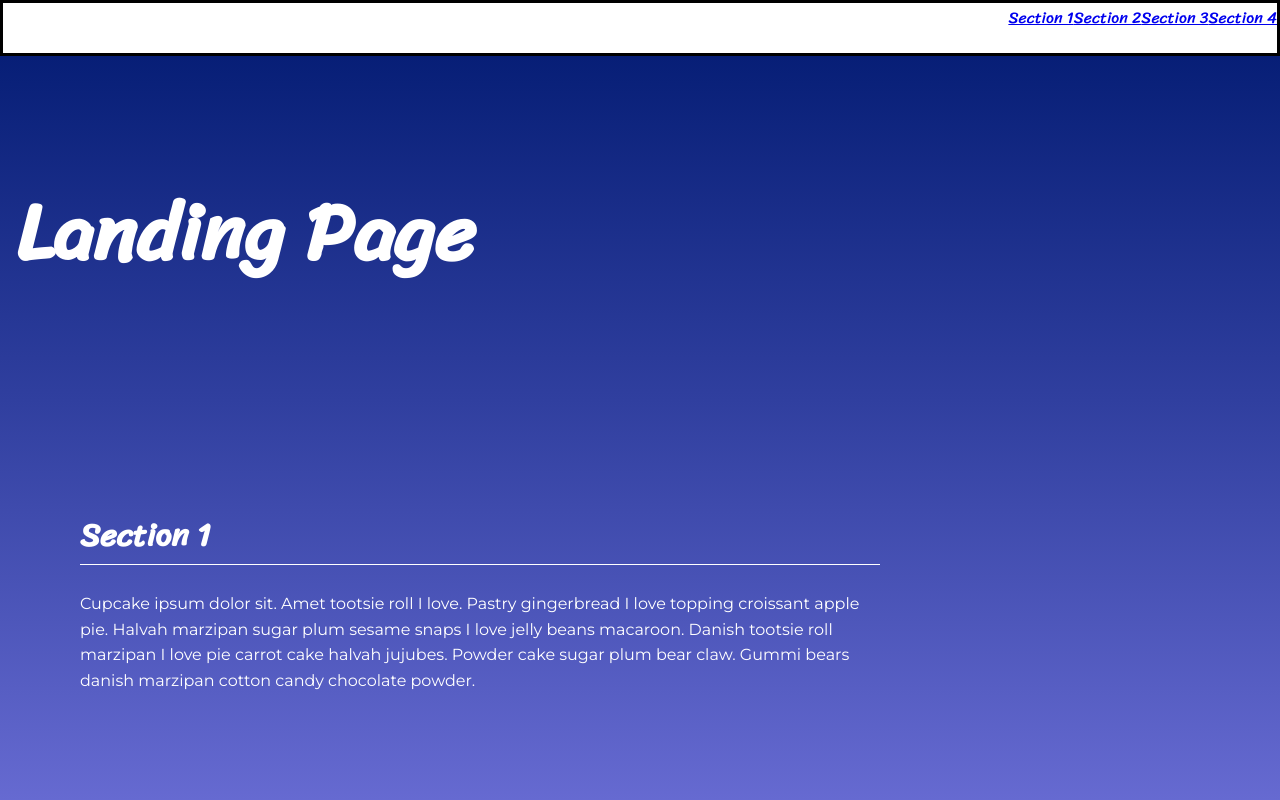
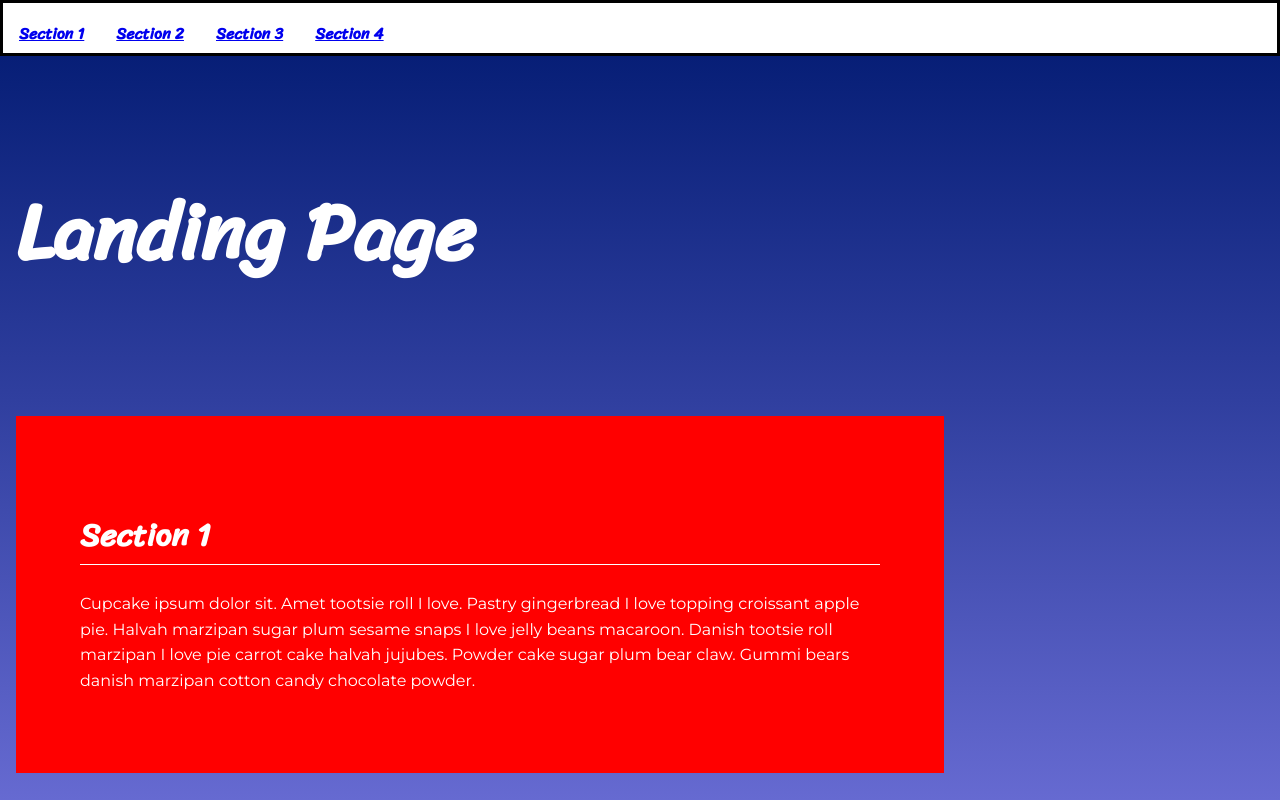
Before and after one commit to joscana/landingPageProject, a plain HTML site: page index.html in a window 1280 px wide. Shown: the top 800 px of the page. Drawn offline with Linux system fonts and the light colour scheme.

Commit message:
Section highlighted when in viewport

```diff
--- a/css/style.css
+++ b/css/style.css
@@ -86,6 +86,7 @@ section {
 
 
 .navbar__menu ul {
+    display: flex;
     padding-left: 0;
     margin: 0;
     text-align: right;
@@ -102,7 +103,7 @@ section {
 
 
 .navbar__menu .menu__link {
-    display: block;
+    display: flex;
     padding: 1em;
     font-weight: bold;
     text-decoration: none;
@@ -136,6 +137,9 @@ section:nth-of-type(even) .landing__container {
     text-align: right;
 }
 
+section.your-active-class .landing__container {
+    background-color: red;
+}
 
 section.your-active-class .landing__container::before {
     opacity: 1;
--- a/index.html
+++ b/index.html
@@ -3,7 +3,7 @@
 
 <head>
     <meta charset="utf-8">
-    <meta name="viewport" content="width=device-width, initial scale=1.0">
+    <meta name="viewport" content="width=device-width, initial-scale=1.0">
     <title>Page Title</title>
     <link rel="stylesheet" href="css/style.css">
     <link href="https://fonts.googleapis.com/css?family=Montserrat|Sriracha&display=swap" rel="stylesheet">
--- a/js/app.js
+++ b/js/app.js
@@ -15,6 +15,7 @@ function createNavbarLinks () {
         let a = document.createElement('a');
         let textNode = document.createTextNode(section.dataset.nav);
         let link = "#" + section.id;
+        listItem.classList.add("menu__link");
         a.appendChild(textNode);
         a.href= link;
         navbarList.appendChild(listItem);
@@ -24,4 +25,22 @@ function createNavbarLinks () {
 };
 
 
+function setActiveSection (section) {
+    section.classList.add("your-active-class");
+};
+
+
+
+window.addEventListener("scroll", function(e) {
+    for (let section of my_sections) {
+        let bounds = section.getBoundingClientRect();
+        if (bounds.top >= 0 && bounds.bottom <= (window.innerHeight || document.documentElement.clientHeight)) {
+            setActiveSection(section)
+        }
+    };
+});
+
+
+
+
 createNavbarLinks();
```
